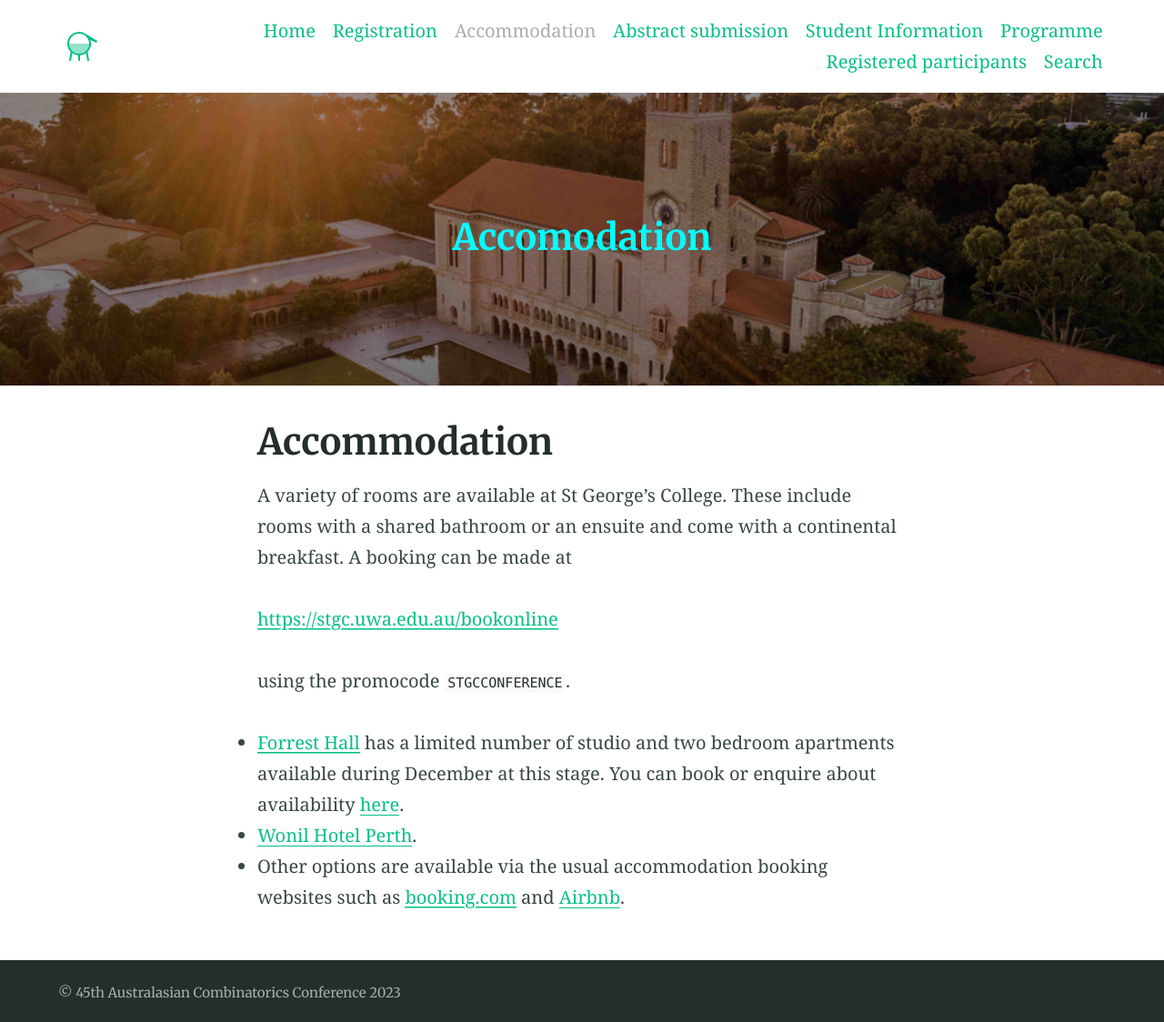
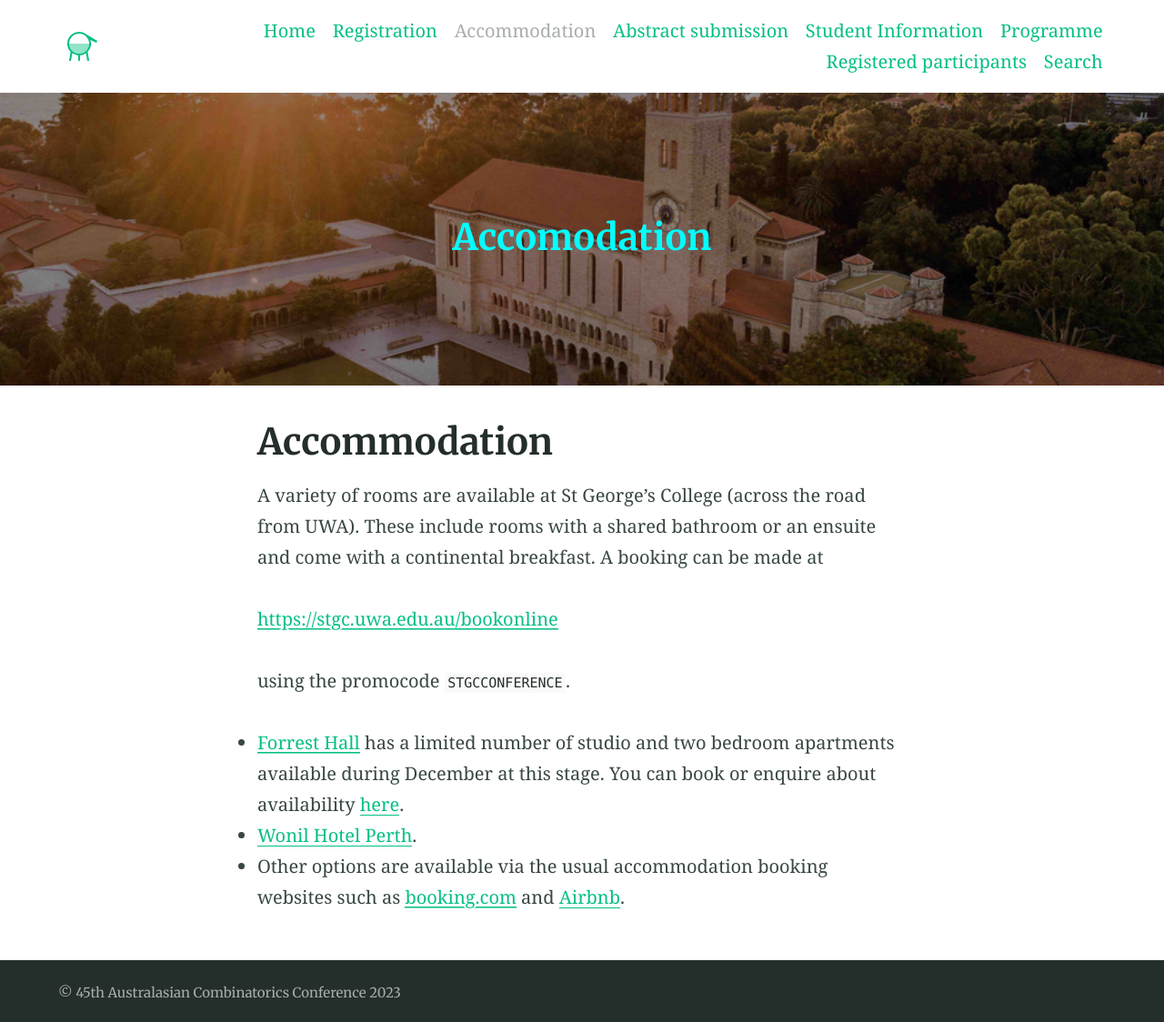
Before and after one commit to 45ACC/45ACC.github.io, a Jekyll site: the page built from accommodation.md, in a window 1280 px wide. Shown: the whole page at 91% size. Built offline with Jekyll 4.4.1, drawn with Linux system fonts in a browser that asks for light colours.

Commit message:
Update accommodation.md

```diff
--- a/accommodation.md
+++ b/accommodation.md
@@ -8,7 +8,7 @@ aside: false
 ---
 
 
-A variety of rooms are available at St George's College. These include rooms with a shared bathroom or an ensuite and come with a continental breakfast. A booking can be made at
+A variety of rooms are available at St George's College (across the road from UWA). These include rooms with a shared bathroom or an ensuite and come with a continental breakfast. A booking can be made at
 
 [https://stgc.uwa.edu.au/bookonline](https://stgc.uwa.edu.au/bookonline)
 
```
